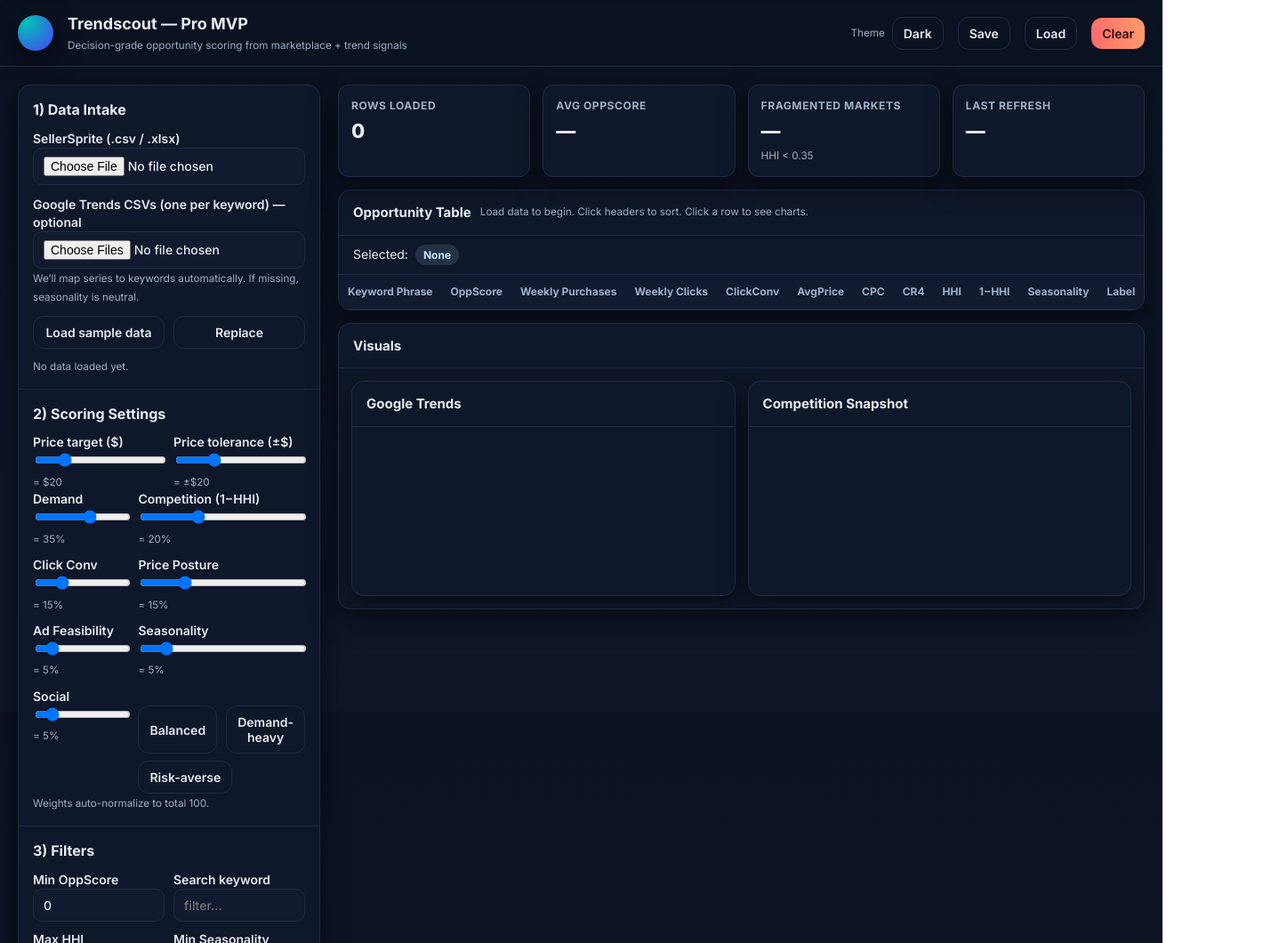
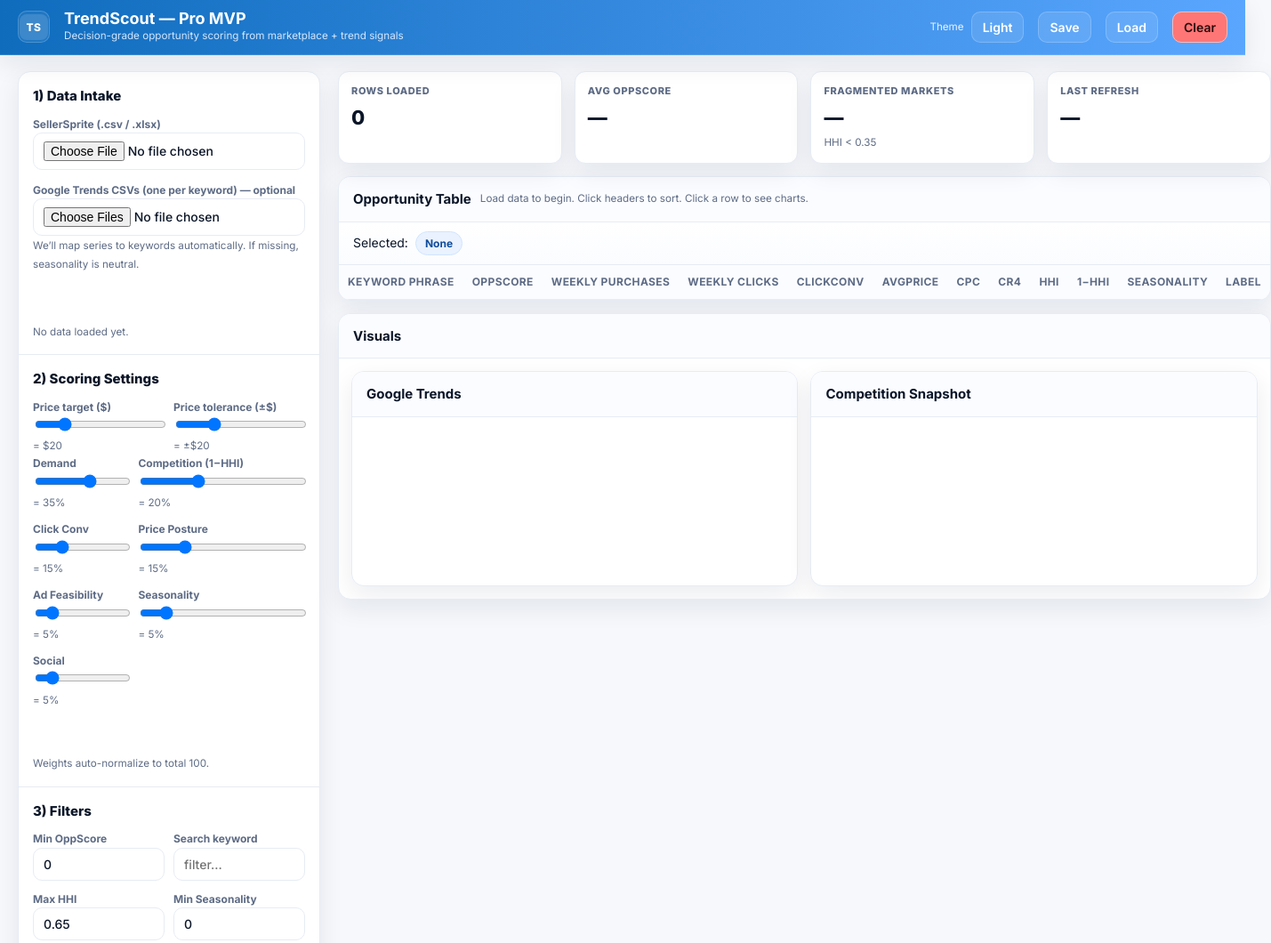
Before and after one commit to Jelex25/trs-demo, a plain HTML site: page index.html in a window 1280 px wide. Shown: the top 1060 px of the page at 89% size, 1429 px wide, since content can reach past the window. Drawn offline with nearby package versions, Linux system fonts and the light colour scheme.

Commit message:
Update index.html

```diff
--- a/index.html
+++ b/index.html
@@ -1,81 +1,131 @@
 <!doctype html>
-<html lang="en">
+<html lang="en" class="light">
 <head>
 <meta charset="utf-8" />
 <meta name="viewport" content="width=device-width,initial-scale=1" />
-<title>Trendscout — Pro MVP</title>
+<title>TrendScout — Pro MVP</title>
 
 <!-- Fonts -->
 <link href="https://fonts.googleapis.com/css2?family=Inter:wght@400;500;600;700;800&display=swap" rel="stylesheet">
 
-<!-- Minimal reset + theme -->
+<!-- Theme / Reset -->
 <style>
+/* ===== Brand tokens (tweak these) ===== */
 :root{
-  --bg:#0b1220; --panel:#0f172a; --card:#111a2e; --ink:#e6eaf2; --muted:#9fb0c8;
-  --line:#1f2a44; --teal:#00c4b3; --indigo:#5135ff; --ok:#10b981; --warn:#f59e0b; --bad:#ef4444;
-  --radius:14px; --shadow:0 10px 30px #0008;
+  /* Light palette inspired by Outlook */
+  --bg:#f6f8fb;         /* page background */
+  --panel:#ffffff;      /* cards/panels */
+  --card:#fbfcff;       /* sticky header/table head */
+  --ink:#0b1628;        /* primary text */
+  --muted:#5d6b85;      /* secondary text */
+  --line:#e6ecf4;       /* borders/dividers */
+
+  /* Accents */
+  --brand:#0f6cbd;      /* Outlook blue */
+  --brand-2:#5aa6ff;    /* lighter blue */
+  --ok:#10b981; --warn:#f59e0b; --bad:#ef4444;
+
+  --radius:14px;
+  --shadow:0 10px 28px rgba(14, 30, 60, .08);
 }
-:root.light{
-  --bg:#f7f9fc; --panel:#ffffff; --card:#ffffff; --ink:#0b1220; --muted:#5b6b81; --line:#e6ecf4;
-  --shadow:0 6px 18px rgba(10,22,40,.08);
+
+/* (Dark mode still supported by the toggle) */
+:root:not(.light){
+  --bg:#0b1220; --panel:#0f172a; --card:#111a2e; --ink:#e6eaf2; --muted:#9fb0c8; --line:#1f2a44;
+  --brand:#00c4b3; --brand-2:#5135ff; --shadow:0 10px 30px rgba(0,0,0,.35);
 }
-*{box-sizing:border-box} html,body{margin:0;height:100%;font:14px/1.45 Inter,system-ui,Segoe UI,Roboto,Helvetica,Arial,sans-serif;color:var(--ink);background:linear-gradient(180deg,var(--bg) 0%, #0e1628 100%)}
+
+/* Base */
+*{box-sizing:border-box}
+html,body{margin:0;height:100%;font:14px/1.45 Inter,system-ui,Segoe UI,Roboto,Helvetica,Arial,sans-serif;color:var(--ink);background:var(--bg)}
 a{color:inherit;text-decoration:none}
-button{font:600 14px Inter,system-ui,Segoe UI,Roboto,Helvetica,Arial,sans-serif}
-small,.hint{color:var(--muted)}
-label{font-weight:600}
-input,select{font:500 14px Inter,system-ui,Segoe UI,Roboto,Helvetica,Arial,sans-serif}
+button{font:600 14px Inter,system-ui,Segoe UI,Roboto,Helvetica,Arial,sans-serif;cursor:pointer}
 
+/* App layout */
 .app{display:grid;grid-template-rows:auto 1fr auto;min-height:100vh}
 
-header{position:sticky;top:0;z-index:10;background:rgba(11,18,32,.65);backdrop-filter:saturate(120%) blur(10px);
-  border-bottom:1px solid var(--line);padding:14px 20px}
-:root.light header{background:rgba(255,255,255,.7)}
+/* Header (Outlook-style top bar) */
+header{
+  position:sticky;top:0;z-index:10;
+  background:linear-gradient(90deg,var(--brand), var(--brand-2));
+  color:#fff;border-bottom:1px solid rgba(255,255,255,.15);
+  box-shadow:var(--shadow);
+}
+.nav{display:flex;gap:16px;align-items:center;max-width:1400px;margin:0 auto;padding:12px 20px}
+.logo{
+  width:36px;height:36px;border-radius:10px;flex:0 0 36px;
+  background:#fff1; display:grid; place-items:center; border:1px solid #ffffff33;
+}
+.logo:before{
+  content:"TS"; font-weight:800; font-size:12px; letter-spacing:.5px;
+  color:#fff;background:#ffffff22;padding:6px 8px;border-radius:8px;
+}
+.brand{
+  display:flex;flex-direction:column;gap:2px;
+}
+.brand h1{margin:0;font-size:18px;line-height:1; color:#fff}
+.brand small{opacity:.9;color:#eaf2ff}
 
-.nav{display:flex;gap:16px;align-items:center;max-width:1400px;margin:0 auto}
-.logo{width:40px;height:40px;border-radius:50%;background:
-  radial-gradient(120% 120% at 25% 20%, var(--teal), var(--indigo));
-  box-shadow:0 0 0 2px #0b122055, var(--shadow)}
-h1{margin:0;font-size:18px}
 .nav-spacer{flex:1}
-.btn{border:0;border-radius:12px;padding:9px 12px;cursor:pointer;transition:transform .05s ease}
-.btn:active{transform:translateY(1px)}
-.btn-ghost{background:transparent;color:var(--ink);border:1px solid var(--line)}
-.btn-primary{background:linear-gradient(90deg,var(--teal),var(--indigo));color:#04101a}
-.btn-danger{background:linear-gradient(90deg,#ff6b6b,#ff9b6b);color:#2a0b0b}
+.btn{border:1px solid #ffffff33;background:#ffffff1a;color:#fff;border-radius:10px;padding:8px 12px}
+.btn:hover{background:#ffffff2a}
+.btn-danger{background:#ff7676;color:#2a0b0b;border-color:#ffbaba}
 .switch{display:inline-flex;gap:8px;align-items:center}
 
-main{max-width:1400px;margin:0 auto;padding:20px;display:grid;grid-template-columns:340px 1fr;gap:20px}
-aside{background:var(--panel);border:1px solid var(--line);border-radius:var(--radius);box-shadow:var(--shadow)}
+/* Main two-column layout */
+main{
+  max-width:1400px;margin:18px auto;padding:0 20px;
+  display:grid;grid-template-columns:340px 1fr;gap:20px;
+}
+
+/* Sidebar card */
+aside{
+  background:var(--panel);border:1px solid var(--line);border-radius:var(--radius);
+  box-shadow:var(--shadow);overflow:hidden;
+}
 .section{padding:16px;border-bottom:1px solid var(--line)}
 .section:last-child{border-bottom:0}
-.section h2{margin:0 0 10px 0;font-size:16px}
+.section h2{margin:0 0 10px 0;font-size:15px;font-weight:800;color:var(--ink)}
 .controls{display:grid;gap:12px}
+label{font-weight:700;font-size:12px;color:var(--muted)}
+small,.hint{color:var(--muted)}
+input,select{font:500 14px Inter, system-ui, Segoe UI, Roboto, Helvetica, Arial, sans-serif}
 input[type=file],input[type=text],input[type=number],select{
-  width:100%;background:var(--card);color:var(--ink);border:1px solid var(--line);border-radius:10px;padding:9px 11px}
+  width:100%;background:#fff;border:1px solid var(--line);border-radius:10px;padding:9px 11px;color:var(--ink)
+}
 input[type=range]{width:100%}
 .grid2{display:grid;grid-template-columns:1fr 1fr;gap:10px}
 .row{display:grid;grid-template-columns:1fr 1fr;gap:10px}
 
+/* KPIs */
 .kpis{display:grid;grid-template-columns:repeat(4,1fr);gap:14px;margin-bottom:14px}
-.kpi{background:var(--panel);border:1px solid var(--line);border-radius:12px;padding:14px;box-shadow:var(--shadow)}
-.kpi h3{margin:0 0 4px 0;font-size:12px;color:var(--muted);font-weight:700;text-transform:uppercase;letter-spacing:.6px}
-.kpi .v{font-size:22px;font-weight:800}
+.kpi{
+  background:var(--panel);border:1px solid var(--line);border-radius:12px;padding:14px;
+  box-shadow:var(--shadow)
+}
+.kpi h3{margin:0 0 6px 0;font-size:11px;color:var(--muted);font-weight:900;letter-spacing:.6px;text-transform:uppercase}
+.kpi .v{font-size:22px;font-weight:800;color:var(--ink)}
 
+/* Cards + table */
 .card{background:var(--panel);border:1px solid var(--line);border-radius:var(--radius);box-shadow:var(--shadow);overflow:hidden}
-.card-head{padding:14px 16px;border-bottom:1px solid var(--line);display:flex;align-items:center;gap:10px}
+.card-head{padding:14px 16px;border-bottom:1px solid var(--line);display:flex;align-items:center;gap:10px;background:var(--card)}
 .card-head h3{margin:0;font-size:15px}
-.toolbar{padding:10px 16px;border-bottom:1px solid var(--line);display:flex;gap:8px;align-items:center;flex-wrap:wrap}
-.table-wrap{overflow:auto;max-height:54vh}
+.toolbar{padding:10px 16px;border-bottom:1px solid var(--line);display:flex;gap:8px;align-items:center;flex-wrap:wrap;background:linear-gradient(180deg,#fff, #fafcff)}
+.table-wrap{overflow:auto;max-height:56vh}
 table{border-collapse:separate;border-spacing:0;width:100%}
 th,td{padding:10px;border-bottom:1px solid var(--line);white-space:nowrap}
-th{position:sticky;top:0;background:var(--card);font-size:12px;color:var(--muted);z-index:1;cursor:pointer}
-tr:hover td{background:rgba(81,53,255,.06)}
-.badge{display:inline-block;padding:3px 9px;border-radius:999px;font-weight:700;font-size:12px;background:#243145;color:#bfe9ff}
+th{
+  position:sticky;top:0;background:var(--card);font-size:12px;color:var(--muted);z-index:1;cursor:pointer;
+  text-transform:uppercase;letter-spacing:.4px
+}
+tr:hover td{background:#eaf2ff55}
+.badge{display:inline-block;padding:4px 10px;border-radius:999px;font-weight:700;font-size:12px;background:#eaf2ff;color:#0f4c9b;border:1px solid #cfe4ff}
 
+/* Charts grid */
 .grid2x{display:grid;grid-template-columns:1fr 1fr;gap:14px;padding:14px}
 
-footer{padding:16px;border-top:1px solid var(--line);text-align:center;color:var(--muted)}
+/* Footer */
+footer{padding:18px 20px;border-top:1px solid var(--line);text-align:center;color:var(--muted)}
 </style>
 
 <!-- Charts & parsers -->
@@ -85,26 +135,27 @@ footer{padding:16px;border-top:1px solid var(--line);text-align:center;color:var
 </head>
 <body>
 <div class="app">
+  <!-- Top bar -->
   <header>
     <div class="nav">
       <div class="logo" aria-hidden="true"></div>
-      <div>
-        <h1>Trendscout — Pro MVP</h1>
-        <small class="hint">Decision-grade opportunity scoring from marketplace + trend signals</small>
+      <div class="brand">
+        <h1>TrendScout — Pro MVP</h1>
+        <small>Decision-grade opportunity scoring from marketplace + trend signals</small>
       </div>
       <div class="nav-spacer"></div>
       <div class="switch">
-        <small class="hint">Theme</small>
-        <button id="btnTheme" class="btn btn-ghost" title="Toggle Theme">Dark</button>
+        <small style="color:#eaf2ff">Theme</small>
+        <button id="btnTheme" class="btn" title="Toggle Theme">Light</button>
       </div>
-      <button id="btnSave" class="btn btn-ghost" title="Save session to this browser">Save</button>
-      <button id="btnLoad" class="btn btn-ghost" title="Load saved session">Load</button>
-      <button id="btnClearAll" class="btn btn-danger" title="Clear all data">Clear</button>
+      <button id="btnSave" class="btn" title="Save session">Save</button>
+      <button id="btnLoad" class="btn" title="Load session">Load</button>
+      <button id="btnClearAll" class="btn btn-danger" title="Clear all">Clear</button>
     </div>
   </header>
 
   <main>
-    <!-- Sidebar -->
+    <!-- Sidebar (all IDs preserved) -->
     <aside>
       <div class="section">
         <h2>1) Data Intake</h2>
@@ -119,8 +170,8 @@ footer{padding:16px;border-top:1px solid var(--line);text-align:center;color:var
             <small class="hint">We’ll map series to keywords automatically. If missing, seasonality is neutral.</small>
           </div>
           <div class="grid2">
-            <button id="btnSample" class="btn btn-ghost">Load sample data</button>
-            <button id="btnReplace" class="btn btn-ghost" title="Replace current rows with new sample">Replace</button>
+            <button id="btnSample" class="btn">Load sample</button>
+            <button id="btnReplace" class="btn" title="Replace current rows with new sample">Replace</button>
           </div>
           <small id="ingestNote" class="hint">No data loaded yet.</small>
         </div>
@@ -140,50 +191,23 @@ footer{padding:16px;border-top:1px solid var(--line);text-align:center;color:var
             <small id="priceWidthVal" class="hint"></small>
           </div>
         </div>
+
         <div class="grid2">
-          <div>
-            <label>Demand</label>
-            <input id="wDemand" type="range" min="0" max="60" step="1" value="35">
-            <small id="wDemandVal" class="hint"></small>
-          </div>
-          <div>
-            <label>Competition (1−HHI)</label>
-            <input id="wComp" type="range" min="0" max="60" step="1" value="20">
-            <small id="wCompVal" class="hint"></small>
-          </div>
-          <div>
-            <label>Click Conv</label>
-            <input id="wCC" type="range" min="0" max="60" step="1" value="15">
-            <small id="wCCVal" class="hint"></small>
-          </div>
-          <div>
-            <label>Price Posture</label>
-            <input id="wPrice" type="range" min="0" max="60" step="1" value="15">
-            <small id="wPriceVal" class="hint"></small>
-          </div>
-          <div>
-            <label>Ad Feasibility</label>
-            <input id="wAd" type="range" min="0" max="40" step="1" value="5">
-            <small id="wAdVal" class="hint"></small>
-          </div>
-          <div>
-            <label>Seasonality</label>
-            <input id="wSeas" type="range" min="0" max="40" step="1" value="5">
-            <small id="wSeasVal" class="hint"></small>
-          </div>
-          <div>
-            <label>Social</label>
-            <input id="wSoc" type="range" min="0" max="40" step="1" value="5">
-            <small id="wSocVal" class="hint"></small>
-          </div>
+          <div><label>Demand</label><input id="wDemand" type="range" min="0" max="60" step="1" value="35"><small id="wDemandVal" class="hint"></small></div>
+          <div><label>Competition (1−HHI)</label><input id="wComp" type="range" min="0" max="60" step="1" value="20"><small id="wCompVal" class="hint"></small></div>
+          <div><label>Click Conv</label><input id="wCC" type="range" min="0" max="60" step="1" value="15"><small id="wCCVal" class="hint"></small></div>
+          <div><label>Price Posture</label><input id="wPrice" type="range" min="0" max="60" step="1" value="15"><small id="wPriceVal" class="hint"></small></div>
+          <div><label>Ad Feasibility</label><input id="wAd" type="range" min="0" max="40" step="1" value="5"><small id="wAdVal" class="hint"></small></div>
+          <div><label>Seasonality</label><input id="wSeas" type="range" min="0" max="40" step="1" value="5"><small id="wSeasVal" class="hint"></small></div>
+          <div><label>Social</label><input id="wSoc" type="range" min="0" max="40" step="1" value="5"><small id="wSocVal" class="hint"></small></div>
           <div>
             <label>&nbsp;</label>
             <div class="grid2">
-              <button id="btnPresetBalanced" class="btn btn-ghost" title="Balanced weights">Balanced</button>
-              <button id="btnPresetDemand" class="btn btn-ghost" title="Demand-heavy">Demand-heavy</button>
+              <button id="btnPresetBalanced" class="btn" title="Balanced weights">Balanced</button>
+              <button id="btnPresetDemand" class="btn" title="Demand-heavy">Demand-heavy</button>
             </div>
             <div style="margin-top:8px">
-              <button id="btnPresetRisk" class="btn btn-ghost" title="Risk-averse (competition/seasonality up)">Risk-averse</button>
+              <button id="btnPresetRisk" class="btn" title="Risk-averse (competition/seasonality up)">Risk-averse</button>
             </div>
           </div>
         </div>
@@ -193,31 +217,19 @@ footer{padding:16px;border-top:1px solid var(--line);text-align:center;color:var
       <div class="section">
         <h2>3) Filters</h2>
         <div class="row">
-          <div>
-            <label>Min OppScore</label>
-            <input id="minOpp" type="number" value="0" min="0" max="100" step="1">
-          </div>
-          <div>
-            <label>Search keyword</label>
-            <input id="kwSearch" type="text" placeholder="filter…">
-          </div>
+          <div><label>Min OppScore</label><input id="minOpp" type="number" value="0" min="0" max="100" step="1"></div>
+          <div><label>Search keyword</label><input id="kwSearch" type="text" placeholder="filter…"></div>
         </div>
         <div class="row" style="margin-top:10px">
-          <div>
-            <label>Max HHI</label>
-            <input id="maxHHI" type="number" value="0.65" min="0" max="1" step="0.01">
-          </div>
-          <div>
-            <label>Min Seasonality</label>
-            <input id="minSeas" type="number" value="0" min="0" max="1" step="0.01">
-          </div>
+          <div><label>Max HHI</label><input id="maxHHI" type="number" value="0.65" min="0" max="1" step="0.01"></div>
+          <div><label>Min Seasonality</label><input id="minSeas" type="number" value="0" min="0" max="1" step="0.01"></div>
         </div>
       </div>
 
       <div class="section">
         <h2>4) Export</h2>
         <div class="controls">
-          <button id="btnExport" class="btn btn-primary">Export ranked CSV</button>
+          <button id="btnExport" class="btn" style="background:var(--brand);border:1px solid #0c57a0;color:#fff">Export ranked CSV</button>
           <small class="hint">For PDF, use your browser’s <b>Print → Save as PDF</b>.</small>
         </div>
       </div>
@@ -283,13 +295,13 @@ footer{padding:16px;border-top:1px solid var(--line);text-align:center;color:var
   </main>
 
   <footer>
-    Trendscout Pro MVP — client-side prototype. All data stays in your browser.
+    TrendScout Pro MVP — client-side prototype. All data stays in your browser.
   </footer>
 </div>
 
 <script>
 /* =========================
-   State & Utilities
+   State & Utilities (unchanged)
 ========================= */
 const $ = s => document.querySelector(s);
 const els = {
@@ -309,8 +321,8 @@ const els = {
   tableBody: $('#tbl').querySelector('tbody'), table: $('#tbl'),
   tableNote: $('#tableNote'), selectedKW: $('#selectedKW')
 };
-let rows = [];          // current dataset
-let trendsMap = {};     // keywordKey -> {series:[{t,y}], seasonality}
+let rows = [];
+let trendsMap = {};
 let sortState = { col: 'oppScore', dir: -1 };
 let trendChart, compChart;
 
@@ -334,13 +346,14 @@ function setLabels(){
   .forEach(id => els[id].addEventListener('input', ()=>{ setLabels(); if(rows.length) renderAll(); }));
 setLabels();
 
-/* =========================
-   Theme + Session
-========================= */
+/* Theme + Session */
 const THEME_KEY = 'trendscout_theme';
 const SESS_KEY  = 'trendscout_session';
-function applyTheme(t){ document.documentElement.className = (t==='light' ? 'light' : ''); els.btnTheme.textContent = (t==='light'?'Light':'Dark'); }
-applyTheme(localStorage.getItem(THEME_KEY)||'');
+function applyTheme(t){
+  document.documentElement.className = (t==='light' ? 'light' : '');
+  els.btnTheme.textContent = (t==='light'?'Light':'Dark');
+}
+applyTheme(localStorage.getItem(THEME_KEY) ?? 'light');
 els.btnTheme.addEventListener('click', ()=>{
   const t = document.documentElement.classList.contains('light') ? '' : 'light';
   localStorage.setItem(THEME_KEY, t); applyTheme(t);
@@ -362,25 +375,15 @@ els.btnClearAll.addEventListener('click', ()=>{
   rows=[]; trendsMap={}; renderAll(); els.ingestNote.textContent='Cleared.';
 });
 
-/* =========================
-   Presets
-========================= */
-function setPresetBalanced(){
-  els.wDemand.value=35; els.wComp.value=20; els.wCC.value=15; els.wPrice.value=15; els.wAd.value=5; els.wSeas.value=5; els.wSoc.value=5; setLabels(); renderAll();
-}
-function setPresetDemand(){
-  els.wDemand.value=50; els.wComp.value=15; els.wCC.value=10; els.wPrice.value=10; els.wAd.value=5; els.wSeas.value=5; els.wSoc.value=5; setLabels(); renderAll();
-}
-function setPresetRisk(){
-  els.wDemand.value=25; els.wComp.value=25; els.wCC.value=10; els.wPrice.value=10; els.wAd.value=5; els.wSeas.value=15; els.wSoc.value=10; setLabels(); renderAll();
-}
+/* Presets */
+function setPresetBalanced(){ els.wDemand.value=35; els.wComp.value=20; els.wCC.value=15; els.wPrice.value=15; els.wAd.value=5; els.wSeas.value=5; els.wSoc.value=5; setLabels(); renderAll(); }
+function setPresetDemand(){ els.wDemand.value=50; els.wComp.value=15; els.wCC.value=10; els.wPrice.value=10; els.wAd.value=5; els.wSeas.value=5; els.wSoc.value=5; setLabels(); renderAll(); }
+function setPresetRisk(){ els.wDemand.value=25; els.wComp.value=25; els.wCC.value=10; els.wPrice.value=10; els.wAd.value=5; els.wSeas.value=15; els.wSoc.value=10; setLabels(); renderAll(); }
 $('#btnPresetBalanced').addEventListener('click', setPresetBalanced);
 $('#btnPresetDemand').addEventListener('click', setPresetDemand);
 $('#btnPresetRisk').addEventListener('click', setPresetRisk);
 
-/* =========================
-   Ingest: SellerSprite + Trends
-========================= */
+/* Ingest */
 els.ssFile.addEventListener('change', async (e)=>{
   const f = e.target.files[0]; if(!f) return;
   const ext = f.name.split('.').pop().toLowerCase();
@@ -474,9 +477,7 @@ function ssToRows(data){
   });
 }
 
-/* =========================
-   Sample Data
-========================= */
+/* Sample data */
 function genSampleRows(){
   const sample = ["glow sticks","glow bracelets","led balloons","neon face paint","foam light stick",
     "led party glasses","glow necklaces","led fairy lights","party confetti","photo booth props","uv balloons",
@@ -503,24 +504,20 @@ function genSampleRows(){
 els.btnSample.addEventListener('click', ()=>{ rows = rows.concat(genSampleRows()); renderAll(); els.ingestNote.textContent='Sample data appended.'; });
 els.btnReplace.addEventListener('click', ()=>{ rows = genSampleRows(); renderAll(); els.ingestNote.textContent='Sample data replaced.'; });
 
-/* =========================
-   Seasonality from series
-========================= */
+/* Seasonality */
 function seasonality(series){
   if(!series || series.length<10) return {seasonality01:0.5, momentumRaw:1, amplitudeRaw:1};
   const vals = series.map(p=> p.y);
-  const last4 = avg(vals.slice(-4)), prev4 = avg(vals.slice(-8,-4)), base = avg(vals.slice(0,4));
+  const last4 = average(vals.slice(-4)), prev4 = average(vals.slice(-8,-4)), base = average(vals.slice(0,4));
   const momentum = prev4>0 ? last4/prev4 : 1, amplitude = base>0 ? Math.max(...vals)/base : 1;
   const mNorm = clamp01((momentum - 0.8) / (1.5 - 0.8));
   const aNorm = clamp01((amplitude - 1.0) / (3.0 - 1.0));
   const s = 0.6*mNorm + 0.4*aNorm;
   return {seasonality01:+s.toFixed(4), momentumRaw:+momentum.toFixed(4), amplitudeRaw:+amplitude.toFixed(4)};
 }
-const avg = arr => arr.reduce((a,b)=>a+b,0)/Math.max(1,arr.length);
+const average = arr => arr.reduce((a,b)=>a+b,0)/Math.max(1,arr.length);
 
-/* =========================
-   Scoring + Render
-========================= */
+/* Scoring + Render */
 function getSettings(){
   return {
     priceTarget:+els.priceTarget.value, priceWidth:+els.priceWidth.value,
@@ -537,18 +534,11 @@ function setSettings(s){
   const f=s.filters||{}; els.minOpp.value=f.minOpp??0; els.kwSearch.value=f.q??''; els.maxHHI.value=f.maxHHI??0.65; els.minSeas.value=f.minSeas??0;
   setLabels();
 }
-function weightNorm(w){
-  const t = Object.values(w).reduce((a,b)=>a+b,0)||1;
-  const out={}; for(const k in w) out[k]=w[k]/t; return out;
-}
-function priceScore(p, target, width){
-  const d = Math.abs((p||0) - target);
-  return clamp01(1 - Math.min(d/Math.max(1,width), 1));
-}
+function weightNorm(w){ const t = Object.values(w).reduce((a,b)=>a+b,0)||1; const out={}; for(const k in w) out[k]=w[k]/t; return out; }
+function priceScore(p, target, width){ const d = Math.abs((p||0) - target); return clamp01(1 - Math.min(d/Math.max(1,width), 1)); }
 
 function computeScores(){
   const s = getSettings(); const W = weightNorm(s.w);
-  // normalize demand and CPC across rows
   const purch = rows.map(r=> r.weeklyPurch||r.weeklyClicks||r.searchVol||0);
   const cpcs  = rows.map(r=> r.cpc||0);
   const minmax = (arr)=>{ const mn=Math.min(...arr), mx=Math.max(...arr); return v=> (mx===mn)? 0.5 : (v-mn)/(mx-mn); };
@@ -561,8 +551,7 @@ function computeScores(){
     const seas01   = isFinite(r.seasonality)? r.seasonality : 0.5;
     const cc01     = clamp01(r.clickConv||0);
     const frag     = clamp01(r.frag||0);
-    const social01 = 0.5; // placeholder for future input
-
+    const social01 = 0.5;
     const opp = 100*(W.demand*demand01 + W.comp*frag + W.cc*cc01 + W.price*price01 + W.ad*adFeas01 + W.seas*seas01 + W.soc*social01);
     r.oppScore = +opp.toFixed(1);
   });
@@ -572,10 +561,7 @@ function applyFiltersAndSort(){
   const f = getSettings().filters;
   const q = (f.q||'').trim().toLowerCase();
   let out = rows.filter(r=>{
-    return r.oppScore>=f.minOpp
-        && r.hhi<=f.maxHHI
-        && r.seasonality>=f.minSeas
-        && (!q || (r.keyword||'').toLowerCase().includes(q));
+    return r.oppScore>=f.minOpp && r.hhi<=f.maxHHI && r.seasonality>=f.minSeas && (!q || (r.keyword||'').toLowerCase().includes(q));
   });
   out.sort((a,b)=> (a[sortState.col] > b[sortState.col] ? sortState.dir : -sortState.dir));
   return out;
@@ -648,13 +634,9 @@ function drawTrendChart(r){
   });
 }
 
-function renderAll(){
-  computeScores(); renderKPIs(); renderTable();
-}
+function renderAll(){ computeScores(); renderKPIs(); renderTable(); }
 
-/* =========================
-   Sorting
-========================= */
+/* Sorting */
 $('#tbl').querySelectorAll('th').forEach(th=>{
   th.addEventListener('click', ()=>{
     const col = th.getAttribute('data-col'); if(!col) return;
@@ -663,9 +645,7 @@ $('#tbl').querySelectorAll('th').forEach(th=>{
   });
 });
 
-/* =========================
-   Export
-========================= */
+/* Export */
 els.btnExport.addEventListener('click', ()=>{
   if(!rows.length) return alert('No rows to export.');
   const data = applyFiltersAndSort();
```
